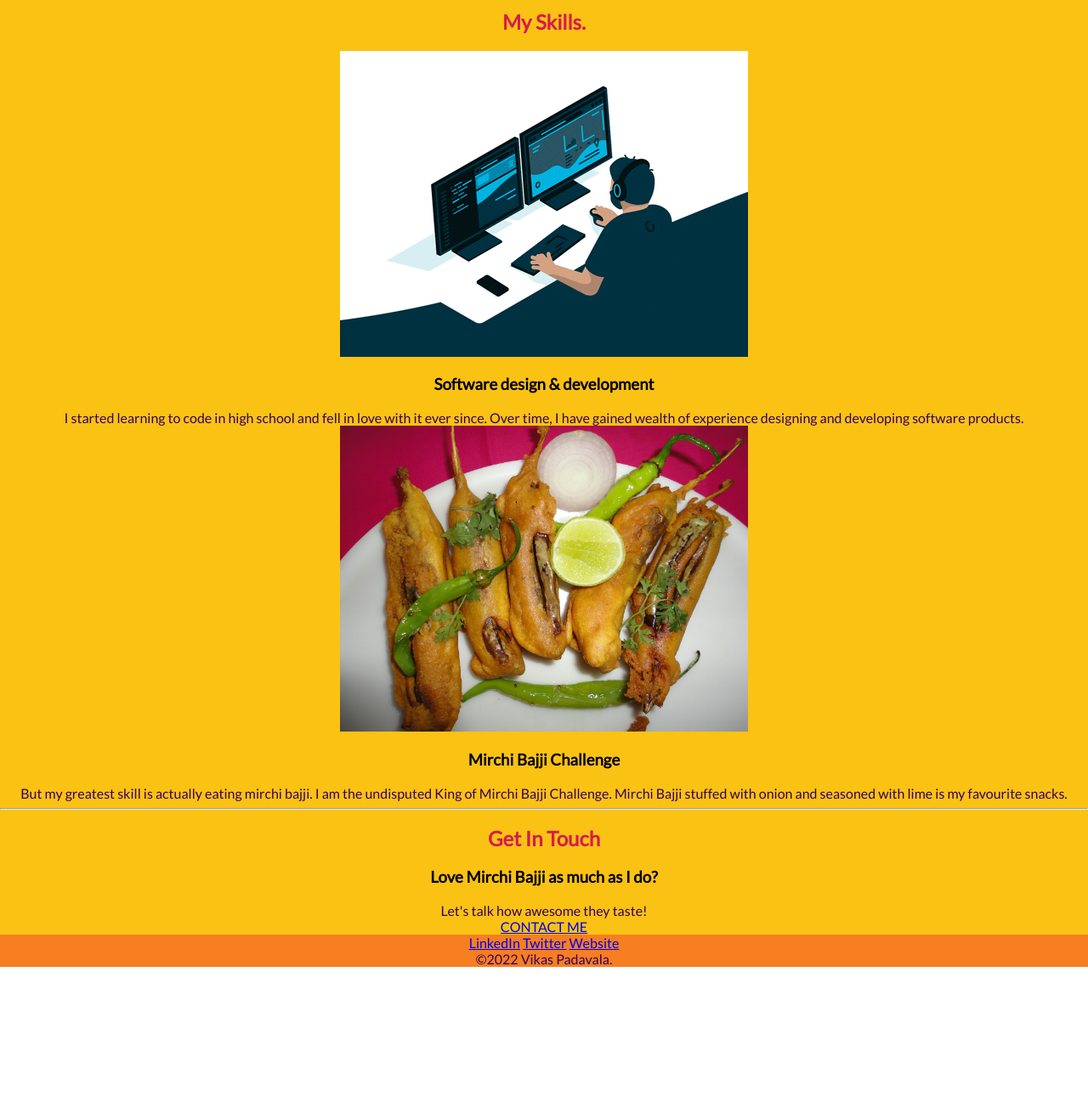
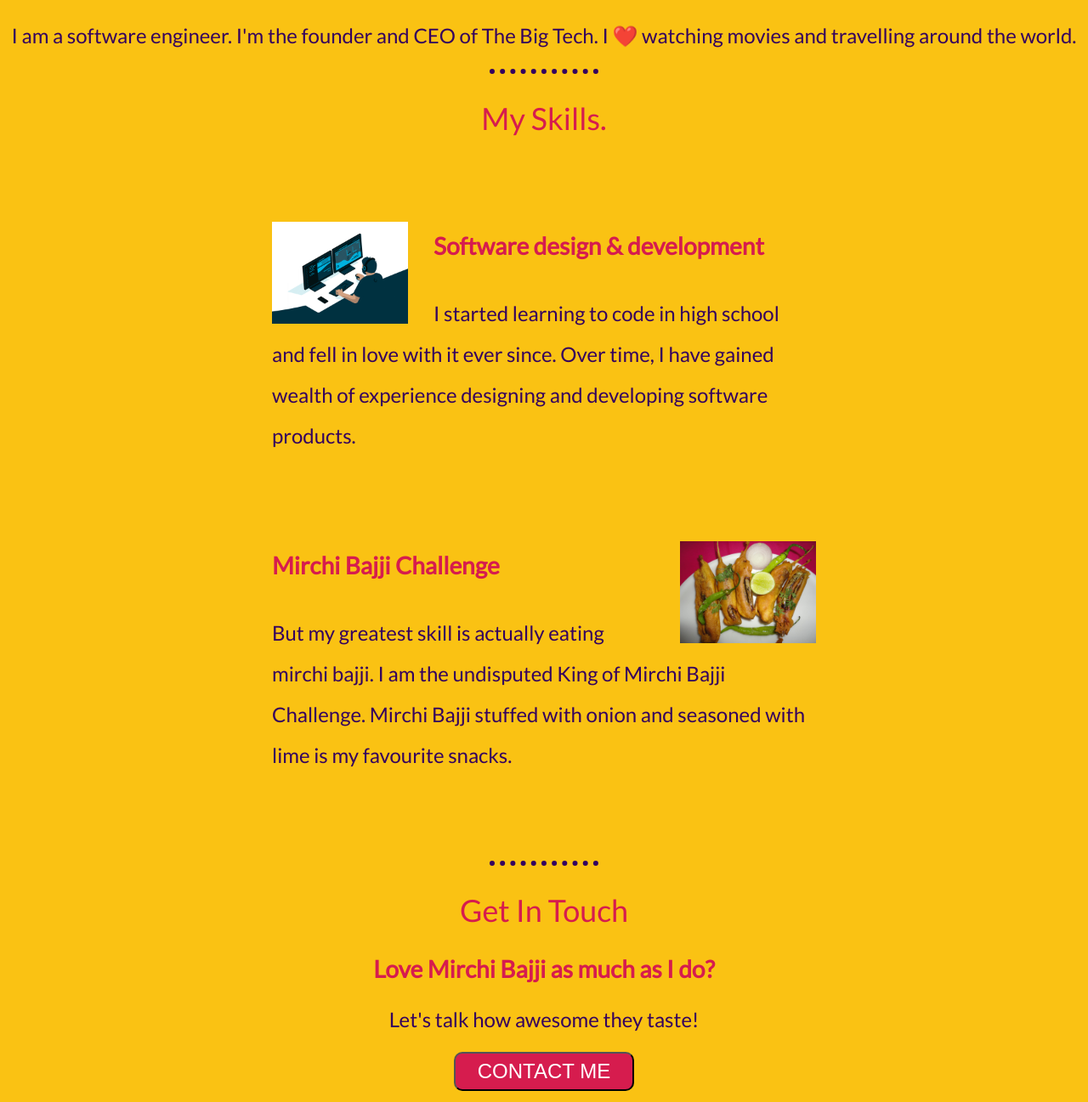
Before and after one commit to vikas9991/testsite, a plain HTML site: page index.html in a window 1280 px wide. Shown: the part 923-2220 px from the top of the page at 85% size. Before the commit the page ends 2061 px from the top, so only its background shows below. Drawn offline with Linux system fonts and the light colour scheme; a web font is replaced by a local one.

Commit message:
almost done

```diff
--- a/css/style.css
+++ b/css/style.css
@@ -1,6 +1,5 @@
 @import url('https://fonts.googleapis.com/css2?family=Charmonman:wght@700&family=Lato&display=swap');
 .top{
-    /* height: 200px; */
     background-color: #f3ee8c;
     position: relative;
     padding-top: 100px;
@@ -8,16 +7,19 @@
 }
 .thename
 {
-    font-size: 80px;
+    font-size: 5rem;
     font-family: 'Charmonman', cursive;
 }
 .middle{
     background-color: #FAC213;
     font-family: 'Lato', sans-serif;
+    padding-bottom: 80px;
+    font-size: 1.5rem;
 }
 .bottom{
     background-color: #F77E21;
     font-family: 'Lato', sans-serif;
+    padding: 80px 0 40px 0;
 }
 .top_cloud
 {
@@ -31,7 +33,13 @@
     position:absolute;
     top: 180px;
 }
-
+.skill-row
+{
+    margin: 100px auto 100px auto;
+    width: 50%;
+    text-align: left;
+    line-height: 2;
+}
 
 h1{
     margin: 0px;
@@ -39,12 +47,72 @@ h1{
 }
 h2{
     color: #D61C4E;
+    font-weight: normal;
+}
+h3{
+    color: #D61C4E;
+}
+.thedesignation
+{
+    margin: 0px;
+    color: #34015e;
+    font-size: 2.5rem;
+}
+.theengineer
+{
+    text-decoration: underline;
 }
 body{
     margin: 0px;
     text-align: center;
 }
 p{
-    margin: 0px;
     color: #34015e;
 }
+.footer-link
+{
+    text-decoration: none;
+    margin: 0 30px 0 30px;
+    font-weight: bold;
+
+}
+.programmergif
+{
+    height: 25%;
+    width: 25%;
+    float: left;
+    margin-right: 30px;
+}
+.mirchibajji
+{
+    height: 25%;
+    width: 25%;
+    float: right;
+    margin-left: 30px;
+}
+.coppyright
+{
+    padding-top: 45px;
+    font-size: small;
+    color: black;
+}
+button
+{
+    background-color: #D61C4E;
+    border-radius: 10px;
+}
+.btn
+{
+    text-decoration: none;
+    color: white;
+    padding: 0 20px 0 20px;
+    line-height: 40px;
+    font-weight: 400;
+    font-size: x-large;
+}
+hr {
+    border-style: dotted none none;
+    border-color: #34015e;
+    border-top-width: 6px;
+    width: 10%;
+  }
--- a/index.html
+++ b/index.html
@@ -11,7 +11,9 @@
       <img class="top_cloud" src="./Images/cloud.png" alt="cloud" />
       <div class="names">
         <h1 class="thename">I'm Vikas.</h1>
-        <p>a software engineer.</p>
+        <h2 class="thedesignation">
+          a software <span class="theengineer">engineer</span>.
+        </h2>
       </div>
       <img class="bottom_cloud" src="./Images/cloud.png" alt="cloud" />
       <img class="mountain" src="./Images/mountain.png" alt="mountain" />
@@ -29,14 +31,12 @@
       <div class="skills">
         <h2>My Skills.</h2>
         <div class="skill-row">
-          <iframe
+          <img
+            class="programmergif"
             src="./Images/giphy.gif"
             width="480"
             height="360"
-            frameborder="0"
-            class="giphy-embed"
-            allowfullscreen
-          ></iframe>
+          />
           <h3>Software design & development</h3>
           <p>
             I started learning to code in high school and fell in love with it
@@ -46,7 +46,7 @@
         </div>
         <div class="skill-row">
           <img
-            class=""
+            class="mirchibajji"
             src="./Images/mirchibajji.JPG"
             alt="mirchi bajji(popular indian snack item)"
             width="480"
@@ -64,10 +64,9 @@
       <div class="contact-me">
         <h2>Get In Touch</h2>
         <h3>Love Mirchi Bajji as much as I do?</h3>
-        <p>
-          Let's talk how awesome they taste!
-        </p>
-        <a class="btn" href="mailto:name@email.com">CONTACT ME</a>
+        <p>Let's talk how awesome they taste!</p>
+        <button><a class="btn" href="mailto:name@email.com">CONTACT ME</a></button>
+
       </div>
     </div>
 
@@ -75,7 +74,7 @@
       <a class="footer-link" href="https://www.linkedin.com/">LinkedIn</a>
       <a class="footer-link" href="https://twitter.com/">Twitter</a>
       <a class="footer-link" href="https://www.appbrewery.co/">Website</a>
-      <p>©2022 Vikas Padavala.</p>
+      <p class="coppyright">©2022 Vikas Padavala.</p>
     </div>
   </body>
 </html>
```
Also changed, not shown: 1 other file.
